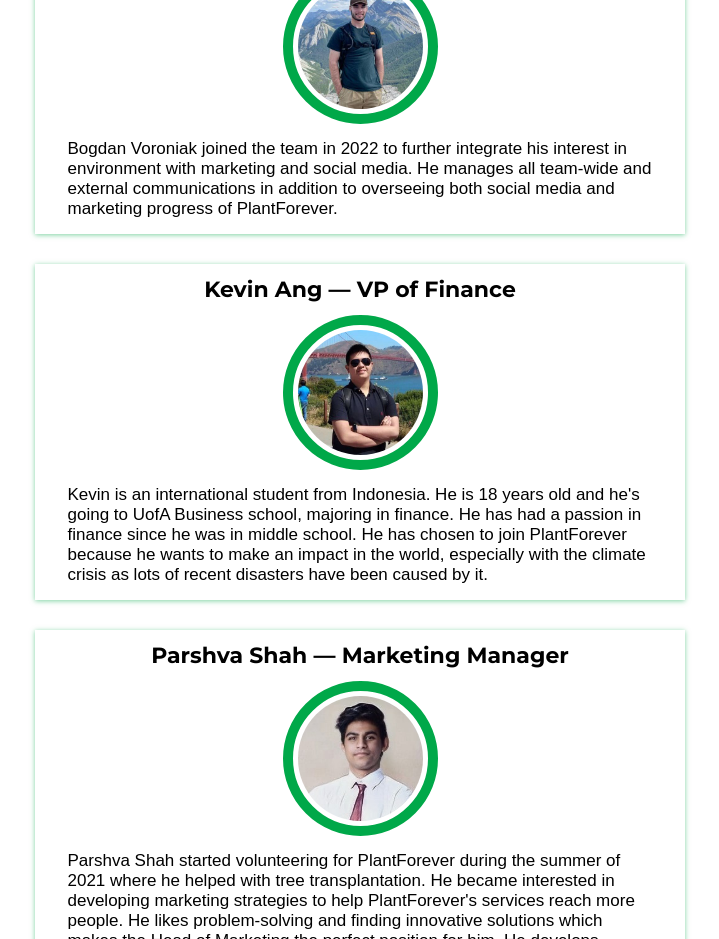
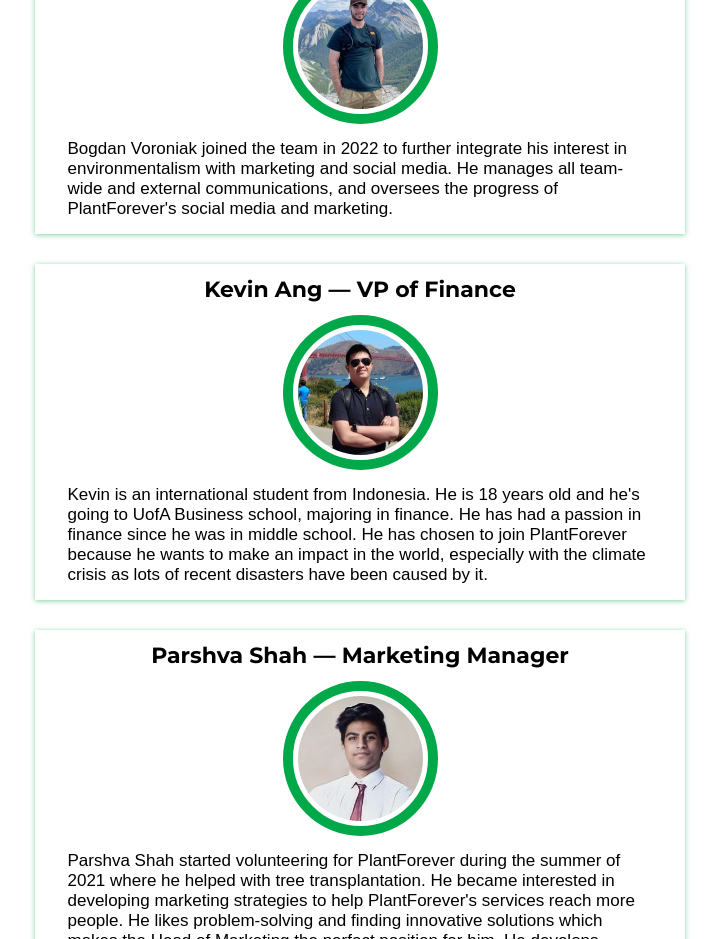
Before and after one commit to cocoliliace/PlantForever, a Vue app: page /meet-our-team in a window 1280 px wide. Shown: the part 1380-2319 px from the top of the page, without its empty margins (280-999 px from the left). Built offline with nearby package versions, Linux system fonts and the light colour scheme.

Commit message:
content: update bogdan's blurb

```diff
--- a/src/views/Team.vue
+++ b/src/views/Team.vue
@@ -55,8 +55,8 @@ export default {
           name: "Bogdan Voroniak",
           title: "VP of Communications",
           photo: "bogdan",
-          story: ["Bogdan Voroniak joined the team in 2022 to further integrate his interest in environment with marketing and social media. " +
-            "He manages all team-wide and external communications in addition to overseeing both social media and marketing progress of PlantForever."]
+          story: ["Bogdan Voroniak joined the team in 2022 to further integrate his interest in environmentalism with marketing and social media. " +
+            "He manages all team-wide and external communications, and oversees the progress of PlantForever's social media and marketing."]
         },
         {
           name: "Kevin Ang",
```
